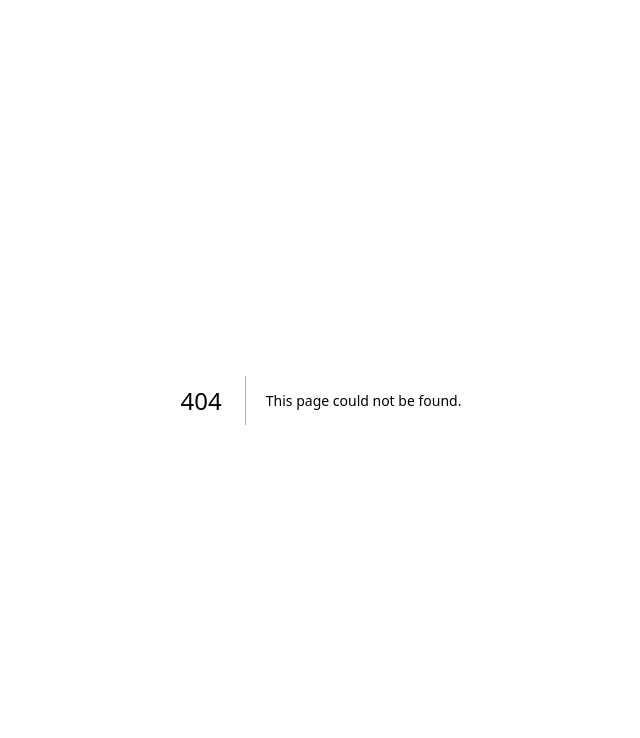
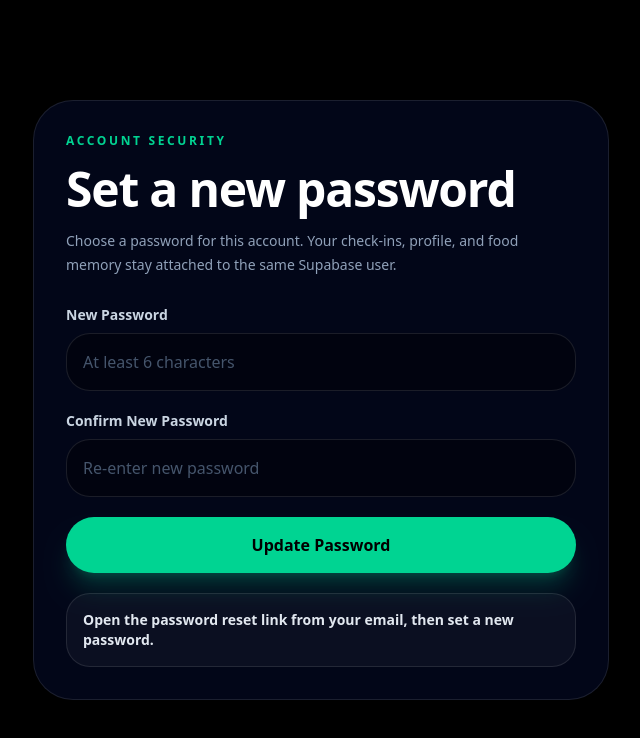
Before and after one commit to saahilbapat/cut-coach-ai, a Next.js app: page /update-password in a window 1280 px wide. Before the commit this address had no page. Shown: the top 738 px of the page, without its empty margins (319-959 px from the left). Built offline with nearby package versions, Linux system fonts and the light colour scheme; no server answers.

Commit message:
Add password reset flow

```diff
--- /dev/null
+++ b/app/update-password/page.tsx
@@ -0,0 +1,142 @@
+"use client";
+
+import { useEffect, useState } from "react";
+import type { FormEvent } from "react";
+import { useRouter } from "next/navigation";
+import { createClient } from "../../lib/supabase/client";
+
+export default function UpdatePasswordPage() {
+  const router = useRouter();
+  const [password, setPassword] = useState("");
+  const [confirmPassword, setConfirmPassword] = useState("");
+  const [message, setMessage] = useState("");
+  const [isSubmitting, setIsSubmitting] = useState(false);
+  const [isCheckingSession, setIsCheckingSession] = useState(true);
+
+  useEffect(() => {
+    async function checkSession() {
+      try {
+        const supabase = createClient();
+        const {
+          data: { session },
+          error,
+        } = await supabase.auth.getSession();
+
+        if (error) throw error;
+
+        if (!session) {
+          setMessage("Open the password reset link from your email, then set a new password.");
+        }
+      } catch (error) {
+        console.error(
+          "[update-password] Could not read recovery session:",
+          error instanceof Error ? error.message : "Unknown error"
+        );
+        setMessage("Could not verify the reset session. Request a new password reset.");
+      } finally {
+        setIsCheckingSession(false);
+      }
+    }
+
+    checkSession();
+  }, []);
+
+  async function handleSubmit(event: FormEvent<HTMLFormElement>) {
+    event.preventDefault();
+    setMessage("");
+
+    if (password.length < 6) {
+      setMessage("Password must be at least 6 characters.");
+      return;
+    }
+
+    if (password !== confirmPassword) {
+      setMessage("Passwords do not match.");
+      return;
+    }
+
+    setIsSubmitting(true);
+
+    try {
+      const supabase = createClient();
+      const { error } = await supabase.auth.updateUser({ password });
+
+      if (error) throw error;
+
+      router.replace("/");
+      router.refresh();
+    } catch (error) {
+      console.error(
+        "[update-password] Could not update password:",
+        error instanceof Error ? error.message : "Unknown error"
+      );
+      setMessage("Could not update password. Request a new reset link and try again.");
+    } finally {
+      setIsSubmitting(false);
+    }
+  }
+
+  return (
+    <main className="min-h-screen bg-black px-4 py-8 text-white sm:px-6">
+      <div className="mx-auto flex min-h-[calc(100vh-4rem)] w-full max-w-xl items-center">
+        <form
+          onSubmit={handleSubmit}
+          className="w-full rounded-[2.5rem] border border-white/10 bg-slate-950 p-6 shadow-2xl shadow-black/40 sm:p-8"
+        >
+          <p className="text-xs font-black uppercase tracking-[0.22em] text-emerald-400">
+            Account Security
+          </p>
+          <h1 className="mt-4 text-4xl font-black tracking-tight text-white sm:text-5xl">
+            Set a new password
+          </h1>
+          <p className="mt-4 text-sm leading-6 text-slate-400">
+            Choose a password for this account. Your check-ins, profile, and food memory
+            stay attached to the same Supabase user.
+          </p>
+
+          <label className="mt-7 block text-sm font-bold text-slate-300">
+            New Password
+          </label>
+          <input
+            type="password"
+            required
+            minLength={6}
+            autoComplete="new-password"
+            className="mt-2 w-full rounded-[1.5rem] border border-white/10 bg-black/35 px-4 py-4 text-white outline-none placeholder:text-slate-600 focus:border-emerald-300"
+            placeholder="At least 6 characters"
+            value={password}
+            onChange={(event) => setPassword(event.target.value)}
+          />
+
+          <label className="mt-5 block text-sm font-bold text-slate-300">
+            Confirm New Password
+          </label>
+          <input
+            type="password"
+            required
+            minLength={6}
+            autoComplete="new-password"
+            className="mt-2 w-full rounded-[1.5rem] border border-white/10 bg-black/35 px-4 py-4 text-white outline-none placeholder:text-slate-600 focus:border-emerald-300"
+            placeholder="Re-enter new password"
+            value={confirmPassword}
+            onChange={(event) => setConfirmPassword(event.target.value)}
+          />
+
+          <button
+            type="submit"
+            disabled={isSubmitting || isCheckingSession}
+            className="mt-5 min-h-14 w-full rounded-[1.75rem] bg-emerald-400 p-4 font-black text-black shadow-xl shadow-emerald-400/20 transition duration-300 hover:-translate-y-0.5 hover:bg-emerald-300 disabled:cursor-not-allowed disabled:bg-slate-700 disabled:text-slate-400 disabled:shadow-none"
+          >
+            {isSubmitting ? "Updating..." : "Update Password"}
+          </button>
+
+          {message && (
+            <div className="mt-5 rounded-[1.5rem] border border-white/10 bg-white/[0.04] p-4 text-sm font-semibold text-slate-200">
+              {message}
+            </div>
+          )}
+        </form>
+      </div>
+    </main>
+  );
+}
--- a/components/LoginForm.tsx
+++ b/components/LoginForm.tsx
@@ -15,9 +15,10 @@ export function LoginForm({ initialMessage = "" }: LoginFormProps) {
   const router = useRouter();
   const [email, setEmail] = useState("");
   const [password, setPassword] = useState("");
+  const [confirmPassword, setConfirmPassword] = useState("");
   const [message, setMessage] = useState(initialMessage);
   const [isSubmitting, setIsSubmitting] = useState(false);
-  const [action, setAction] = useState<"signin" | "signup">("signin");
+  const [action, setAction] = useState<"signin" | "signup" | "reset">("signin");
 
   async function redirectAfterSignIn() {
     const supabase = createClient();
@@ -43,6 +44,16 @@ export function LoginForm({ initialMessage = "" }: LoginFormProps) {
       const trimmedEmail = email.trim();
 
       if (nextAction === "signup") {
+        if (password.length < 6) {
+          setMessage("Password must be at least 6 characters.");
+          return;
+        }
+
+        if (password !== confirmPassword) {
+          setMessage("Passwords do not match.");
+          return;
+        }
+
         const { data, error } = await supabase.auth.signUp({
           email: trimmedEmail,
           password,
@@ -78,6 +89,38 @@ export function LoginForm({ initialMessage = "" }: LoginFormProps) {
           ? "Could not create account. Check the email and password and try again."
           : "Could not sign in. Check the email and password and try again."
       );
+    } finally {
+      setIsSubmitting(false);
+    }
+  }
+
+  async function sendPasswordReset() {
+    const trimmedEmail = email.trim();
+
+    if (!trimmedEmail) {
+      setMessage("Enter your email first, then request a password reset.");
+      return;
+    }
+
+    setIsSubmitting(true);
+    setAction("reset");
+    setMessage("");
+
+    try {
+      const supabase = createClient();
+      const { error } = await supabase.auth.resetPasswordForEmail(trimmedEmail, {
+        redirectTo: `${window.location.origin}/update-password`,
+      });
+
+      if (error) throw error;
+
+      setMessage("Password reset sent. Check your email to set a new password.");
+    } catch (error) {
+      console.error(
+        "[login] Could not send password reset:",
+        error instanceof Error ? error.message : "Unknown error"
+      );
+      setMessage("Could not send password reset. Check the email and try again.");
     } finally {
       setIsSubmitting(false);
     }
@@ -122,6 +165,19 @@ export function LoginForm({ initialMessage = "" }: LoginFormProps) {
         onChange={(event) => setPassword(event.target.value)}
       />
 
+      <label className="mt-5 block text-sm font-bold text-slate-300">
+        Confirm Password <span className="text-slate-500">(new accounts)</span>
+      </label>
+      <input
+        type="password"
+        minLength={6}
+        autoComplete="new-password"
+        className="mt-2 w-full rounded-[1.5rem] border border-white/10 bg-black/35 px-4 py-4 text-white outline-none placeholder:text-slate-600 focus:border-emerald-300"
+        placeholder="Re-enter password to create account"
+        value={confirmPassword}
+        onChange={(event) => setConfirmPassword(event.target.value)}
+      />
+
       <div className="mt-5 grid gap-3 sm:grid-cols-2">
         <button
           type="submit"
@@ -142,6 +198,15 @@ export function LoginForm({ initialMessage = "" }: LoginFormProps) {
         </button>
       </div>
 
+      <button
+        type="button"
+        disabled={isSubmitting}
+        onClick={sendPasswordReset}
+        className="mt-4 min-h-12 w-full rounded-[1.5rem] px-4 py-3 text-sm font-bold text-slate-300 transition duration-200 hover:bg-white/[0.04] hover:text-white disabled:cursor-not-allowed disabled:text-slate-600"
+      >
+        {isSubmitting && action === "reset" ? "Sending reset..." : "Forgot password?"}
+      </button>
+
       {message && (
         <div className="mt-5 rounded-[1.5rem] border border-white/10 bg-white/[0.04] p-4 text-sm font-semibold text-slate-200">
           {message}
```
